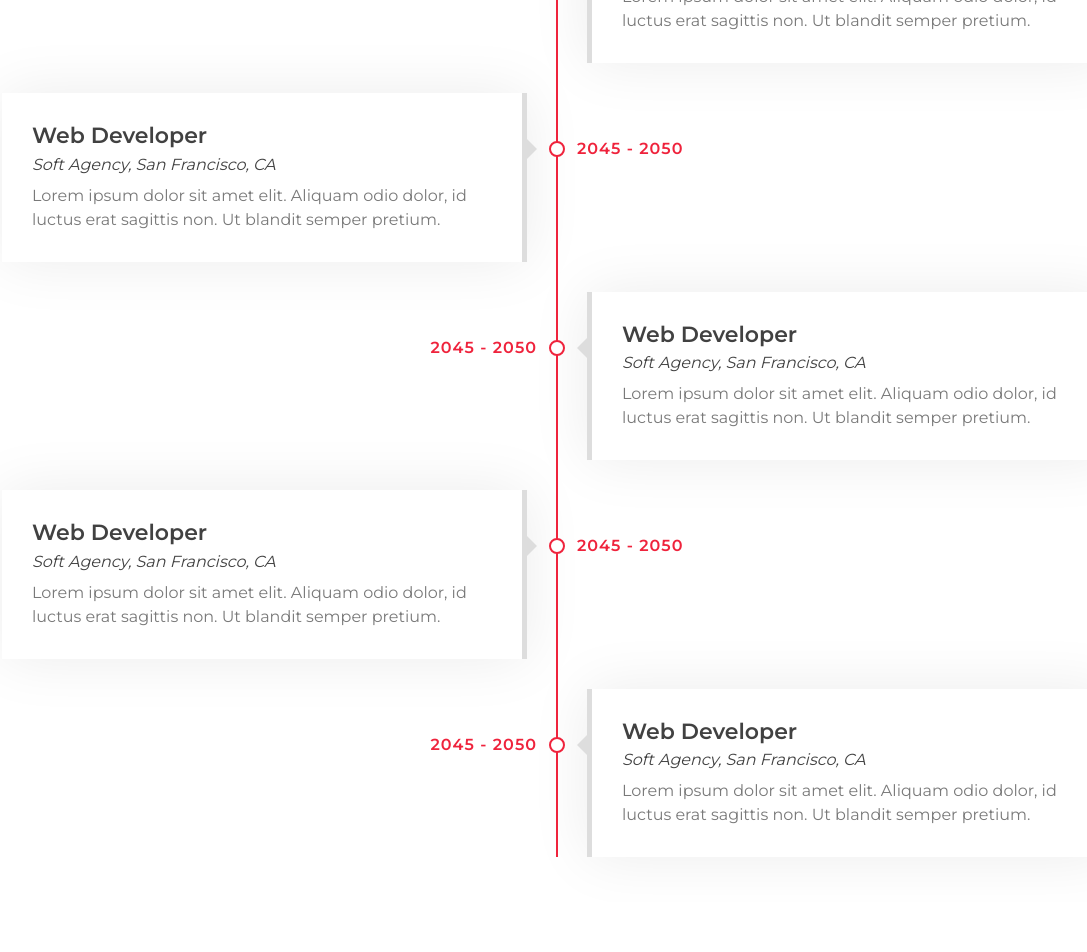
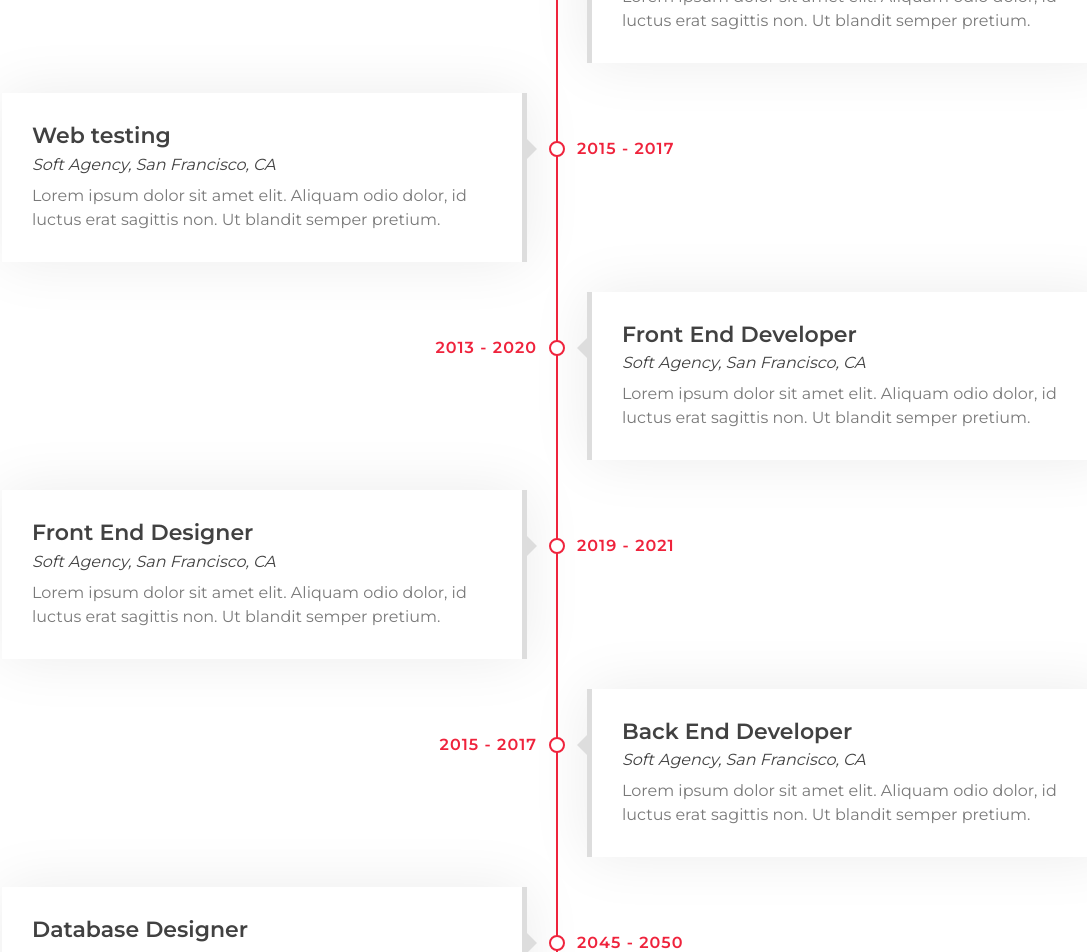
Before and after one commit to rumpapl/template-to-react-portfolio-demo1, a React (Create React App) app: page / in a window 1280 px wide. Shown: the part 2600-3552 px from the top of the page, without its empty margins (83-1170 px from the left). Before the commit the page ends 3502 px from the top, so only its background shows below. Built offline with nearby package versions, Linux system fonts and the light colour scheme.

Commit message:
worked on showing experiances-info dynamically from local storage (using map)

```diff
--- a/src/components/experiences/Experiences.js
+++ b/src/components/experiences/Experiences.js
@@ -1,9 +1,10 @@
 import React from 'react';
 import './ExperiencesStyle.css';
 import SectionHeader from '../sharedComponents/sectionHeader/SectionHeader';
+import { experiences } from '../../data/Experiences';
 
 const Experiences = () => {
-
+    const [Experiences] = React.useState(experiences);
     const [header_data] = React.useState({
         p: "My Resume",
         h: 'Working Experience',
@@ -15,66 +16,30 @@ const Experiences = () => {
                     <SectionHeader header_data={header_data} />
                 </header>
                 <div class="timeline">
-                    <div class="timeline-item left wow slideInLeft" data-wow-delay="0.1s">
-                        <div class="timeline-text">
-                            <div class="timeline-date">2045 - 2050</div>
-                            <h2>Web Developer</h2>
-                            <h4>Soft Agency, San Francisco, CA</h4>
-                            <p>
-                                Lorem ipsum dolor sit amet elit. Aliquam odio dolor, id luctus erat sagittis non. Ut blandit semper pretium.
-                            </p>
-                        </div>
-                    </div>
-                    <div class="timeline-item right wow slideInRight" data-wow-delay="0.1s">
-                        <div class="timeline-text">
-                            <div class="timeline-date">2045 - 2050</div>
-                            <h2>Web Developer</h2>
-                            <h4>Soft Agency, San Francisco, CA</h4>
-                            <p>
-                                Lorem ipsum dolor sit amet elit. Aliquam odio dolor, id luctus erat sagittis non. Ut blandit semper pretium.
-                            </p>
-                        </div>
-                    </div>
-                    <div class="timeline-item left wow slideInLeft" data-wow-delay="0.1s">
-                        <div class="timeline-text">
-                            <div class="timeline-date">2045 - 2050</div>
-                            <h2>Web Developer</h2>
-                            <h4>Soft Agency, San Francisco, CA</h4>
-                            <p>
-                                Lorem ipsum dolor sit amet elit. Aliquam odio dolor, id luctus erat sagittis non. Ut blandit semper pretium.
-                            </p>
-                        </div>
-                    </div>
-                    <div class="timeline-item right wow slideInRight" data-wow-delay="0.1s">
-                        <div class="timeline-text">
-                            <div class="timeline-date">2045 - 2050</div>
-                            <h2>Web Developer</h2>
-                            <h4>Soft Agency, San Francisco, CA</h4>
-                            <p>
-                                Lorem ipsum dolor sit amet elit. Aliquam odio dolor, id luctus erat sagittis non. Ut blandit semper pretium.
-                            </p>
-                        </div>
-                    </div>
-                    <div class="timeline-item left wow slideInLeft" data-wow-delay="0.1s">
-                        <div class="timeline-text">
-                            <div class="timeline-date">2045 - 2050</div>
-                            <h2>Web Developer</h2>
-                            <h4>Soft Agency, San Francisco, CA</h4>
-                            <p>
-                                Lorem ipsum dolor sit amet elit. Aliquam odio dolor, id luctus erat sagittis non. Ut blandit semper pretium.
-                            </p>
-                        </div>
-                    </div>
-                    <div class="timeline-item right wow slideInRight" data-wow-delay="0.1s">
-                        <div class="timeline-text">
-                            <div class="timeline-date">2045 - 2050</div>
-                            <h2>Web Developer</h2>
-                            <h4>Soft Agency, San Francisco, CA</h4>
-                            <p>
-                                Lorem ipsum dolor sit amet elit. Aliquam odio dolor, id luctus erat sagittis non. Ut blandit semper pretium.
-                            </p>
-                        </div>
-                    </div>
+                    {Experiences.map((item) =>
+                        <>
+                            {
+                                item.id % 2 === 0 ?
+                                    <div class="timeline-item right wow slideInRight" data-wow-delay="0.1s">
+                                        <div class="timeline-text">
+                                            <div class="timeline-date">{item.time_line}</div>
+                                            <h2>{item.job_title}</h2>
+                                            <h4>{item.company_name}</h4>
+                                            <p>{item.description}</p>
+                                        </div>
+                                    </div>
+                                    :
+                                    <div class="timeline-item left wow slideInLeft" data-wow-delay="0.1s">
+                                        <div class="timeline-text">
+                                            <div class="timeline-date">{item.time_line}</div>
+                                            <h2>{item.job_title}</h2>
+                                            <h4>{item.company_name}</h4>
+                                            <p>{item.description}</p>
+                                        </div>
+                                    </div>
+                            }
+                        </>
+                    )}
                 </div>
             </div>
         </div>
--- /dev/null
+++ b/src/data/Experiences.js
@@ -0,0 +1,52 @@
+export const experiences=[
+    {
+        id:1,
+        time_line: '2016 - 2018',
+        job_title: "Web Developer",
+        company_name: "Soft Agency, San Francisco, CA",
+        description: "Lorem ipsum dolor sit amet elit. Aliquam odio dolor, id luctus erat sagittis non. Ut blandit semper pretium."
+    },
+    {
+        id:2,
+        time_line: '2012 - 2014',
+        job_title: "Web Designer",
+        company_name: "Soft Agency, San Francisco, CA",
+        description: "Lorem ipsum dolor sit amet elit. Aliquam odio dolor, id luctus erat sagittis non. Ut blandit semper pretium."
+    },
+    {
+        id:3,
+        time_line: '2015 - 2017',
+        job_title: "Web testing",
+        company_name: "Soft Agency, San Francisco, CA",
+        description: "Lorem ipsum dolor sit amet elit. Aliquam odio dolor, id luctus erat sagittis non. Ut blandit semper pretium."
+    },
+    {
+        id:4,
+        time_line: '2013 - 2020',
+        job_title: "Front End Developer",
+        company_name: "Soft Agency, San Francisco, CA",
+        description: "Lorem ipsum dolor sit amet elit. Aliquam odio dolor, id luctus erat sagittis non. Ut blandit semper pretium."
+    },
+    {
+        id:5,
+        time_line: '2019 - 2021',
+        job_title: "Front End Designer",
+        company_name: "Soft Agency, San Francisco, CA",
+        description: "Lorem ipsum dolor sit amet elit. Aliquam odio dolor, id luctus erat sagittis non. Ut blandit semper pretium."
+    },
+    {
+        id:6,
+        time_line: '2015 - 2017',
+        job_title: "Back End Developer",
+        company_name: "Soft Agency, San Francisco, CA",
+        description: "Lorem ipsum dolor sit amet elit. Aliquam odio dolor, id luctus erat sagittis non. Ut blandit semper pretium."
+    },
+    {
+        id:7,
+        time_line: '2045 - 2050',
+        job_title: "Database Designer",
+        company_name: "Soft Agency, San Francisco, CA",
+        description: "Lorem ipsum dolor sit amet elit. Aliquam odio dolor, id luctus erat sagittis non. Ut blandit semper pretium."
+    },
+
+]
```
